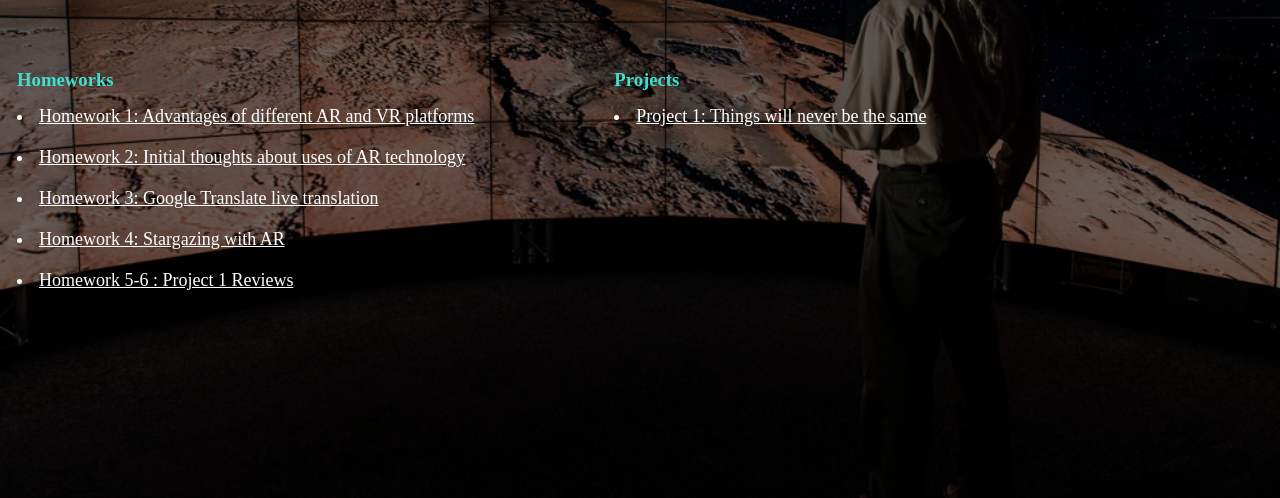
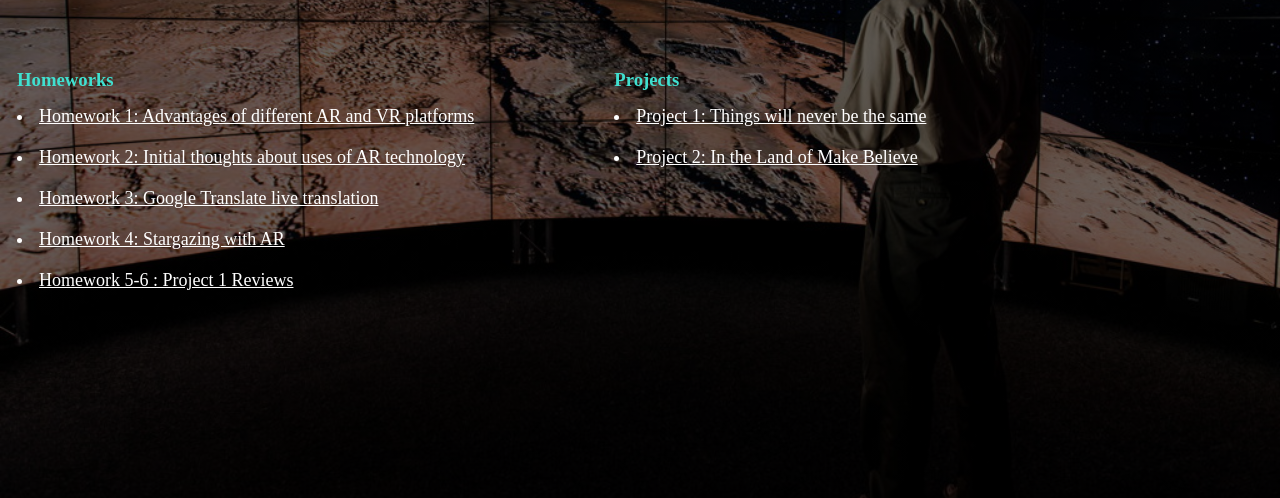
Before and after one commit to anaghadudihalli/cs-428-webpage, a plain HTML site: page index.html in a window 1280 px wide. Shown: the part 302-800 px from the top of the page. Drawn offline with Linux system fonts and the light colour scheme.

Commit message:
update index

```diff
--- a/index.html
+++ b/index.html
@@ -39,6 +39,9 @@
                                     <li style="padding:5px; margin: 10px;">
                                         <a href="project1.html"><span style="font-size: large;">Project 1: Things will never be the same</span></a>
                                     </li>
+                                    <li style="padding:5px; margin: 10px;">
+                                        <a href="project2.html"><span style="font-size: large;">Project 2: In the Land of Make Believe</span></a>
+                                    </li>
                                 </div>
                             </div>
                         </div>
```
